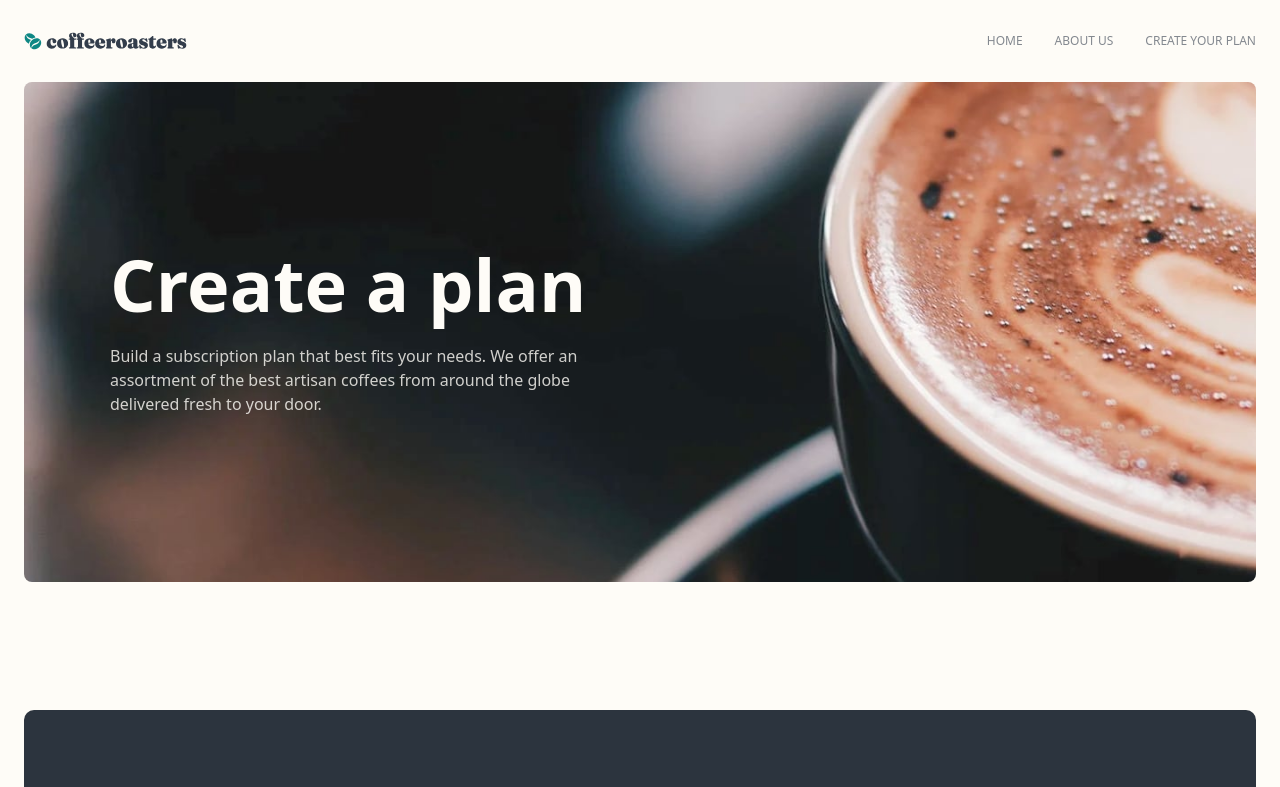
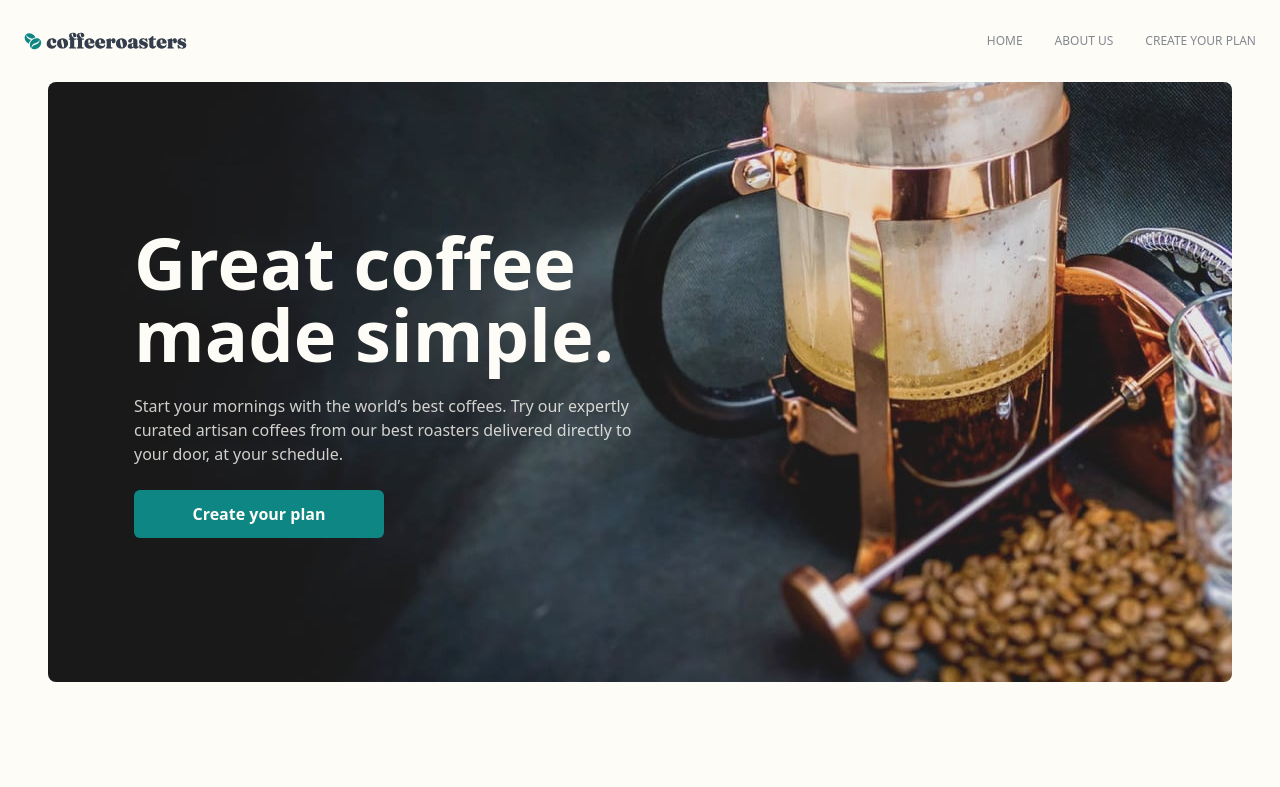
Before and after one commit to MadeByJax/coffeeroasters, a React (Vite) app: page / in a window 1280 px wide. Shown: the top 787 px of the page. Built offline with nearby package versions, Linux system fonts and the light colour scheme.

Commit message:
Refactor routing in App component

```diff
--- a/src/App.jsx
+++ b/src/App.jsx
@@ -1,3 +1,5 @@
+import ReactDOM from "react-dom/client";
+import { BrowserRouter, Routes, Route } from "react-router-dom";
 import "./App.css";
 import Home from "./pages/Home";
 import AboutUs from "./pages/AboutUs";
@@ -5,9 +7,13 @@
 
 function App() {
   return (
-    <>
-      <Subscribe />
-    </>
+    <BrowserRouter>
+      <Routes>
+        <Route path="/" element={<Home />} />
+        <Route path="/about" element={<AboutUs />} />
+        <Route path="/subscribe" element={<Subscribe />} />
+      </Routes>
+    </BrowserRouter>
   );
 }
 
```
